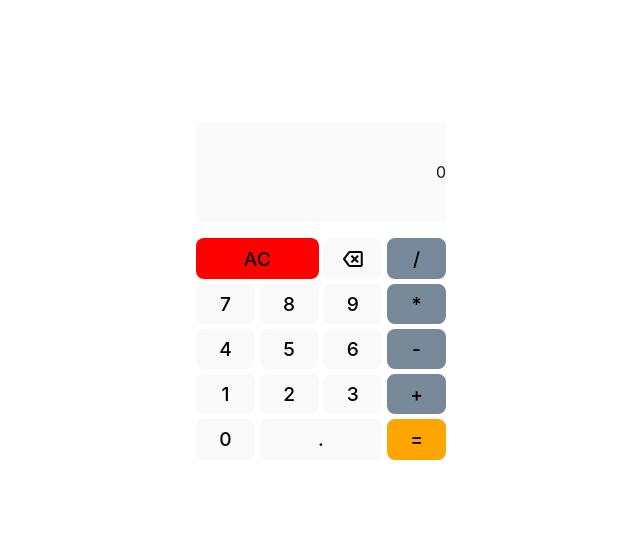
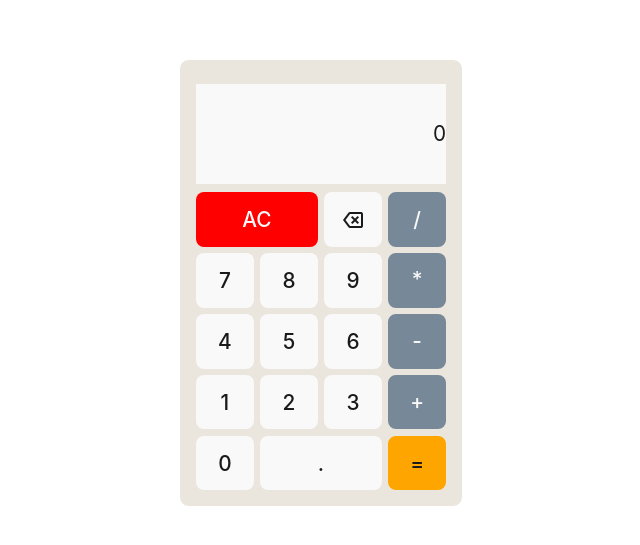
Before and after one commit to adnanmulalic/freecodecamp-calculator, a React (Vite) app: page / in a window 1280 px wide. Shown: the part 117-662 px from the top of the page, without its empty margins (319-959 px from the left). Built offline with nearby package versions, Linux system fonts and the light colour scheme.

Commit message:
some display fixing and further styling done

```diff
--- a/src/App.jsx
+++ b/src/App.jsx
@@ -28,14 +28,16 @@ function App() {
   }
 
   const changeNumbers = (event)=> {
-    if (event.target.id === "zero" && !calculator.display.match(/^0{1}/)) {
+    if (event.target.id === "zero" && calculator.display.match(/^0{1}/)) {
       setCalculator((prev) => ({...prev,
-        display: prev.display.concat("", event.target.innerText) // set only one zero at the start if zero is clicked
+        display: "0" // set only one zero at the start if zero is clicked
       }));
     } else {
-      if (calculator.display.match(/^0{1}/) && event.target.id != "decimal") { // replace zero at start with number if no decimal point
+      if (calculator.display.match(/^0{1}/) && event.target.id != "decimal" && !calculator.display.match(/[-+/*]{1}$/)) { // replace zero at start with number if no decimal point
         setCalculator({...calculator, display: calculator.display.match(/^0{1}\./) ? calculator.display.concat("", event.target.innerText) : event.target.innerText})
-      } else if(event.target.id === "decimal" && (calculator.display.match(/\d+$/) && !calculator.display.match(/\d+[.]\d+$/))) {  // check multiple decimal click to prevent multiple decimals
+      } else if (calculator.display.match(/[-+/*]0{1}$/)){
+        setCalculator({...calculator, display: event.target.id === "zero" ? calculator.display : calculator.display.slice(0, -1).concat("", event.target.innerText) })
+      } else if (event.target.id === "decimal" && (calculator.display.match(/\d+$/) && !calculator.display.match(/\d+[.]\d+$/))) {  // check multiple decimal click to prevent multiple decimals
         setCalculator((prev) => ({...prev, display: prev.display.concat("", event.target.innerText)}))
       } else if (event.target.id != "decimal"){ // if not decimal add numbers
         setCalculator((prev) => ({...prev, display: prev.display.concat("", event.target.innerText)}))
@@ -53,7 +55,7 @@ function App() {
       else if (calculator.display.match(/[-+*/]{1}$/) && event.target.id != "subtract") { //replace operator if not subtract for negative number
       setCalculator((prev) => ({...prev, display: prev.display.slice(0, -1).concat("", event.target.innerText)}));
     }
-      else if (calculator.display.match(/[-+*/]{1}$/) && event.target.id === "subtract"){ //add negativ operator for negative number
+      else if (calculator.display.match(/[-+*/]{1}$/) && event.target.id === "subtract"){ //add negative operator for negative number
       setCalculator((prev) => ({...prev, display: prev.display.concat("", event.target.innerText)}));
     }
       else if (calculator.display.match(/-?\d*\.?\d/)) {// add operator
@@ -64,7 +66,7 @@ function App() {
 
   function deliverResult() {
     setCalculator({ //...calculator,
-      display: (calculator.display.length >= 3 && !calculator.display[calculator.display.length - 1].match(/[-+*/]/)) ? shuntingyardalgo(calculator.display): calculator.display,
+      display: (calculator.display.length >= 3 && !calculator.display[calculator.display.length - 1].match(/[-+*/]/)) ? shuntingyardalgo(calculator.display).toString() : calculator.display,
     });
     //eval(calculator.display).toString() this is "easy" way
   }
@@ -86,7 +88,7 @@ function App() {
 
   return (
     <div id='calculator'>
-      <p id='display'>{calculator.display}</p>
+      <div id='display'>{calculator.display}</div>
       <div onClick={calculate} id='calc-buttons'>
         <Operand number={7} id="seven" />
         <Operand number={8} id="eight" />
--- a/src/index.css
+++ b/src/index.css
@@ -40,15 +40,16 @@ button {
   border-radius: 8px;
   border: 1px solid transparent;
   padding: 0.3em 0.3em;
-  font-size: 1.2em;
+  font-size: 1.3em;
   font-weight: 500;
   font-family: inherit;
-  background-color: #1a1a1a;
+  color: #1a1a1a;
+  background-color: #f9f9f9;
   cursor: pointer;
   transition: border-color 0.25s;
 }
 button:hover {
-  border-color: #646cff;
+  border-color: #1a1a1a;
 }
 button:focus,
 button:focus-visible {
@@ -68,29 +69,37 @@ button:focus-visible {
   }
 }
 /*my styling*/
+button:active {
+  transform: translateY(0.5px);
+}
+
 #calculator {
   width: 250px;
   border: 1px solid white;
   padding: 1em;
+  background-color: rgb(235, 230, 221);
+  border-radius: 10px;
 }
 
 #calc-buttons {
   display: grid;
   grid-template-columns: 1fr 1fr 1fr 1fr;
   grid-template-rows: repeat(5, 1fr);
-  gap: 0.3em 0.3em;
+  gap: 0.4em 0.4em;
 }
 
 #display {
   color: #1a1a1a;
   background-color: #f9f9f9;
-  grid-column: 1 / 5;
+  margin: 0.4em 0;
+  font-size: 1.3em;
   height: 100px;
   text-align: center;
   display: flex;
   align-items: center;
   justify-content: flex-end;
-
+  overflow-x: hidden;
+  text-overflow: ellipsis;
 }
 
 #divide {
@@ -108,6 +117,7 @@ button:focus-visible {
 #clear {
   grid-column: 1 / 3;
   grid-row: 1 / 2;
+  color: #f9f9f9;
   background-color: red;
 }
 
@@ -128,5 +138,7 @@ button:focus-visible {
 
 #divide, #multiply, #subtract, #add {
   grid-column: 4 / 5;
-  background-color: lightslategray
+  color: #f9f9f9;
+  background-color: lightslategray;
+  line-height: 40px;
 }
--- a/src/shuntingyardalgo.js
+++ b/src/shuntingyardalgo.js
@@ -91,9 +91,7 @@ function shuntingyardalgo(expression) {
                 i++;
             }
         }
-        console.log(output[0])
-        return output[0];
-        // return Math.round(output[0] * 10000) / 10000; rounded to 4 decimals
+        return Math.round(output[0] * 10000) / 10000; //rounded to 4 decimals
 }
 
 export {shuntingyardalgo}
```
